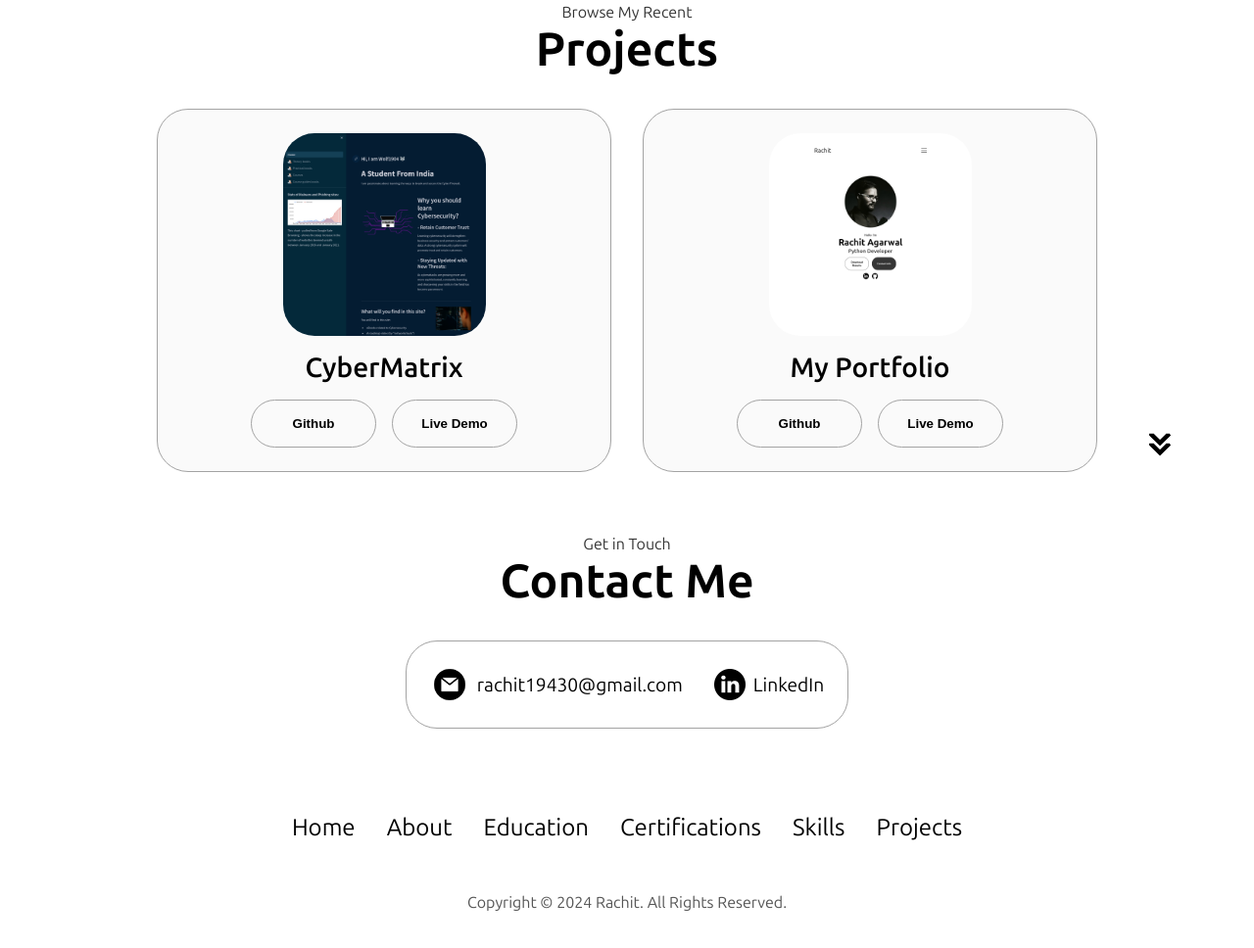
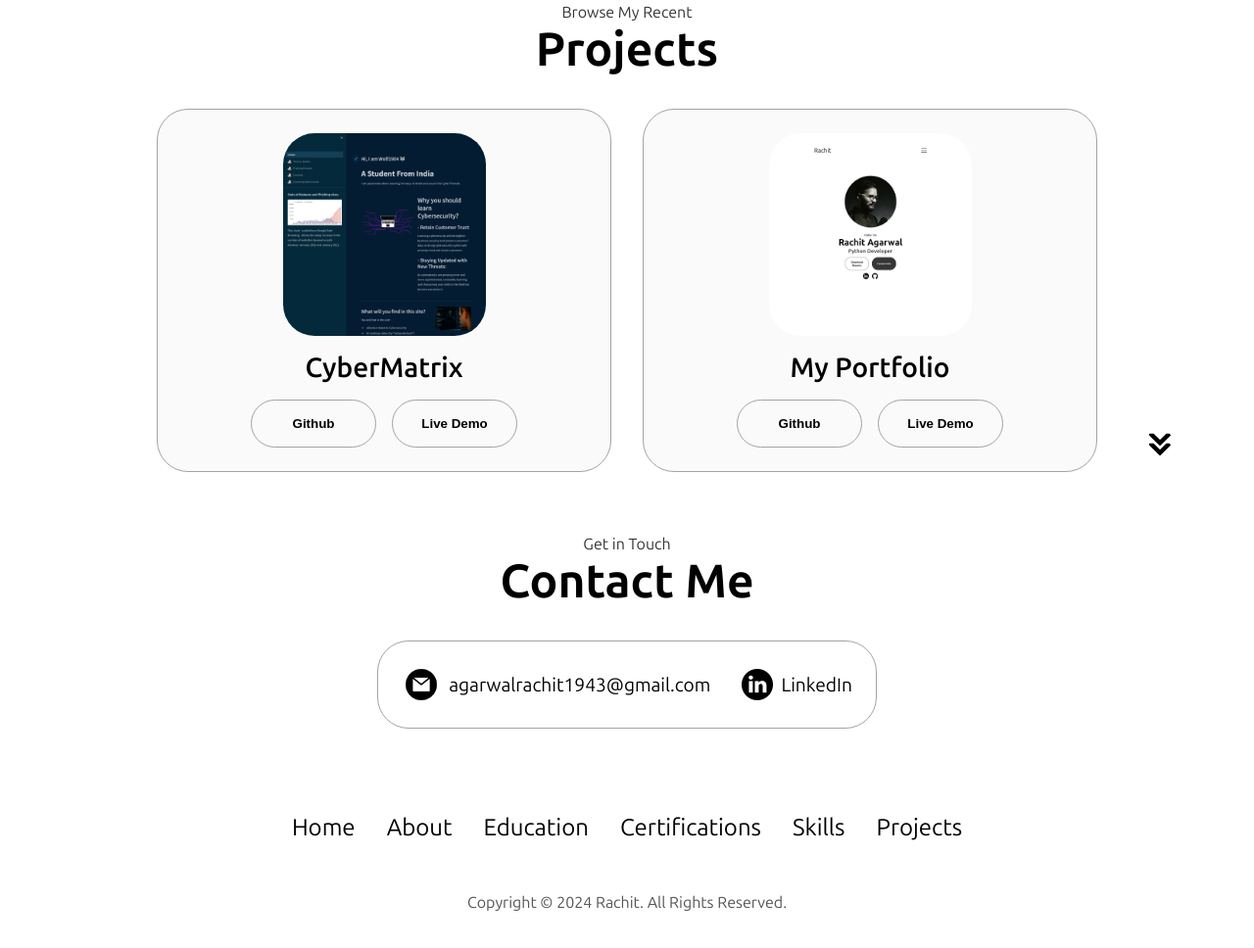
Before and after one commit to Wolf1904/my-portfolio, a plain HTML site: page index.html in a window 1280 px wide. Shown: the part 3997-4965 px from the top of the page at 98% size. Drawn offline with Linux system fonts and the light colour scheme.

Commit message:
"Updated email address in contact link"

```diff
--- a/index.html
+++ b/index.html
@@ -466,7 +466,7 @@
                     alt="Email icon"
                     class="icon contact-icon email-icon"
                 />
-                <p><a href="mailto:rachit19430@gmail.com" class="contact-link">rachit19430@gmail.com</a></p>
+                <p><a href="mailto:rachit19430@gmail.com" class="contact-link">agarwalrachit1943@gmail.com</a></p>
             </div>
             <div class="contact-info-container">
                 <img
```
